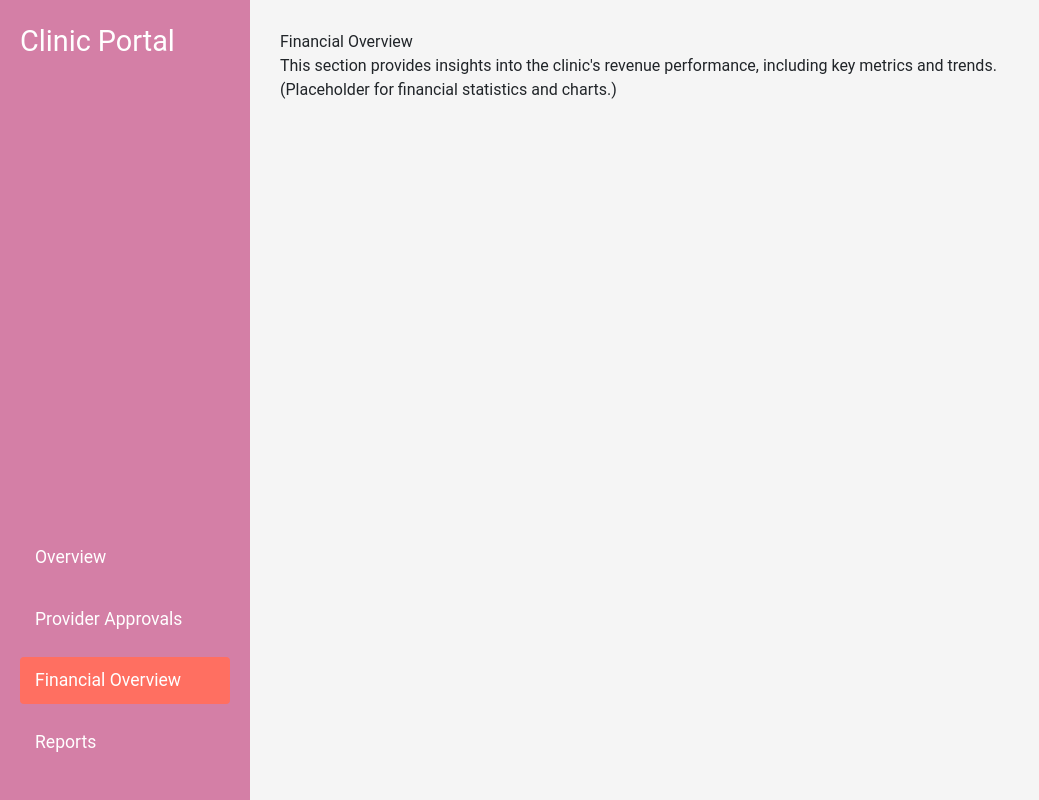
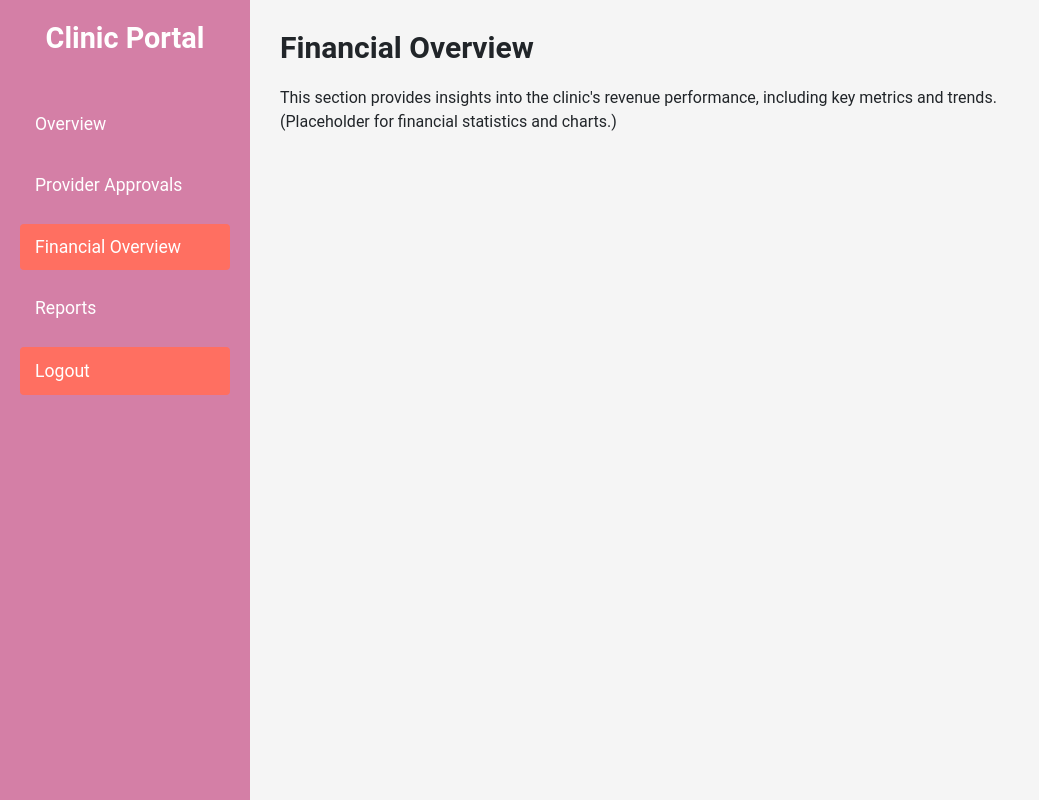
Before and after one commit to keanulaw/NeoCare-Clinic, a React (Create React App) app: page /portal/financial in a window 1280 px wide. Shown: the whole page, without its empty margins (0-1039 px from the left). Built offline with nearby package versions, Linux system fonts and the light colour scheme.

Commit message:
Logout Added

```diff
--- a/src/App.css
+++ b/src/App.css
@@ -34,7 +34,6 @@ body {
   color: #fff;
   display: flex;
   flex-direction: column;
-  justify-content: space-between;
 }
 
 .sidebar h2 {
--- a/src/components/FinancialOverview.js
+++ b/src/components/FinancialOverview.js
@@ -1,10 +1,13 @@
-import React from 'react';
+import React from "react";
 
 function FinancialOverview() {
   return (
     <div className="financial-container">
-      <h2>Financial Overview</h2>
-      <p>This section provides insights into the clinic's revenue performance, including key metrics and trends.</p>
+      <h2 className="font-bold text-3xl mb-5">Financial Overview</h2>
+      <p>
+        This section provides insights into the clinic's revenue performance,
+        including key metrics and trends.
+      </p>
       <p>(Placeholder for financial statistics and charts.)</p>
     </div>
   );
--- a/src/components/ProviderApprovals.js
+++ b/src/components/ProviderApprovals.js
@@ -1,6 +1,13 @@
-import React, { useState, useEffect } from 'react';
-import { db } from '../firebase';
-import { collection, query, where, getDocs, updateDoc, doc } from "firebase/firestore";
+import React, { useState, useEffect } from "react";
+import { db } from "../firebase";
+import {
+  collection,
+  query,
+  where,
+  getDocs,
+  updateDoc,
+  doc,
+} from "firebase/firestore";
 
 function ProviderApprovals() {
   const [providers, setProviders] = useState([]);
@@ -9,7 +16,10 @@ function ProviderApprovals() {
   const fetchProviders = async () => {
     try {
       // Query the "consultants" collection for documents with approvalStatus "pending"
-      const q = query(collection(db, "consultants"), where("approvalStatus", "==", "pending"));
+      const q = query(
+        collection(db, "consultants"),
+        where("approvalStatus", "==", "pending")
+      );
       const querySnapshot = await getDocs(q);
       const result = [];
       querySnapshot.forEach((docSnap) => {
@@ -38,32 +48,40 @@ function ProviderApprovals() {
       fetchProviders();
     } catch (error) {
       console.error("Error updating provider:", error);
-      alert("There was an error updating the provider status. Please try again.");
+      alert(
+        "There was an error updating the provider status. Please try again."
+      );
     }
   };
 
   return (
     <div className="approvals-container">
-      <h2>Provider Approvals</h2>
+      <h2 className="font-bold text-3xl mb-5">Provider Approvals</h2>
       {providers.length === 0 ? (
         <p>There are no pending provider applications at this time.</p>
       ) : (
         <div className="application-cards">
-          {providers.map(provider => (
+          {providers.map((provider) => (
             <div key={provider.id} className="application-card">
-              <p><strong>Name:</strong> {provider.name}</p>
-              <p><strong>Specialty:</strong> {provider.specialty}</p>
-              <p><strong>Email:</strong> {provider.email}</p>
+              <p>
+                <strong>Name:</strong> {provider.name}
+              </p>
+              <p>
+                <strong>Specialty:</strong> {provider.specialty}
+              </p>
+              <p>
+                <strong>Email:</strong> {provider.email}
+              </p>
               <div className="button-group">
                 <button
                   className="accept"
-                  onClick={() => handleApproval(provider.id, 'accepted')}
+                  onClick={() => handleApproval(provider.id, "accepted")}
                 >
                   Accept
                 </button>
                 <button
                   className="reject"
-                  onClick={() => handleApproval(provider.id, 'rejected')}
+                  onClick={() => handleApproval(provider.id, "rejected")}
                 >
                   Reject
                 </button>
--- a/src/components/Reports.js
+++ b/src/components/Reports.js
@@ -1,10 +1,13 @@
-import React from 'react';
+import React from "react";
 
 function Reports() {
   return (
     <div className="reports-container">
-      <h2>Reports</h2>
-      <p>Access comprehensive reports and analytics to monitor overall clinic performance.</p>
+      <h2 className="font-bold text-3xl mb-5">Reports</h2>
+      <p>
+        Access comprehensive reports and analytics to monitor overall clinic
+        performance.
+      </p>
       <p>(Placeholder for report details and analytics widgets.)</p>
     </div>
   );
--- a/src/components/Sidebar.js
+++ b/src/components/Sidebar.js
@@ -1,30 +1,67 @@
-import React from 'react';
-import { NavLink } from 'react-router-dom';
+import { NavLink } from "react-router-dom";
+import React, { useState } from "react";
+import { useNavigate } from "react-router-dom";
+import { signOut } from "firebase/auth";
+import { auth } from "../firebase";
 
 function Sidebar() {
+  const navigate = useNavigate();
+  const [loading, setLoading] = useState(false);
+  const logout = async () => {
+    try {
+      setLoading(true);
+      await signOut(auth);
+      setLoading(false);
+      navigate("/");
+    } catch (error) {
+      console.error("Error signing out: ", error);
+    }
+  };
+
   return (
     <div className="sidebar">
-      <h2>Clinic Portal</h2>
+      <h2 className="font-bold text-3xl mb-5 text-center">Clinic Portal</h2>
       <nav>
         <ul>
           <li>
-            <NavLink end to="/portal" className={({ isActive }) => isActive ? 'active' : ''}>
+            <NavLink
+              end
+              to="/portal"
+              className={({ isActive }) => (isActive ? "active" : "")}
+            >
               Overview
             </NavLink>
           </li>
           <li>
-            <NavLink to="/portal/approvals" className={({ isActive }) => isActive ? 'active' : ''}>
+            <NavLink
+              to="/portal/approvals"
+              className={({ isActive }) => (isActive ? "active" : "")}
+            >
               Provider Approvals
             </NavLink>
           </li>
           <li>
-            <NavLink to="/portal/financial" className={({ isActive }) => isActive ? 'active' : ''}>
+            <NavLink
+              to="/portal/financial"
+              className={({ isActive }) => (isActive ? "active" : "")}
+            >
               Financial Overview
             </NavLink>
           </li>
           <li>
-            <NavLink to="/portal/reports" className={({ isActive }) => isActive ? 'active' : ''}>
+            <NavLink
+              to="/portal/reports"
+              className={({ isActive }) => (isActive ? "active" : "")}
+            >
               Reports
+            </NavLink>
+          </li>
+          <li>
+            <NavLink
+              onClick={logout}
+              className="text-white text-lg cursor-pointer"
+            >
+              Logout
             </NavLink>
           </li>
         </ul>
```
